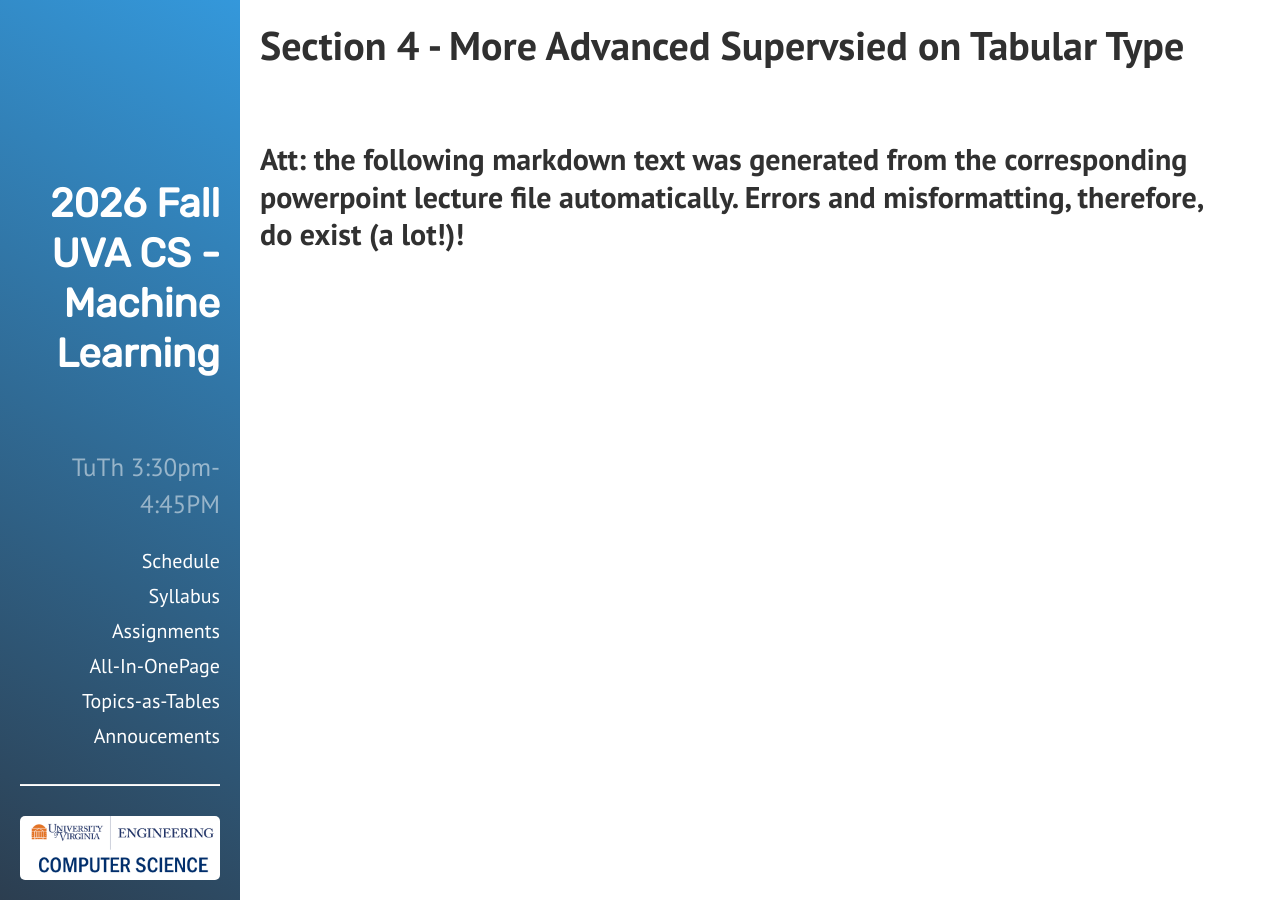
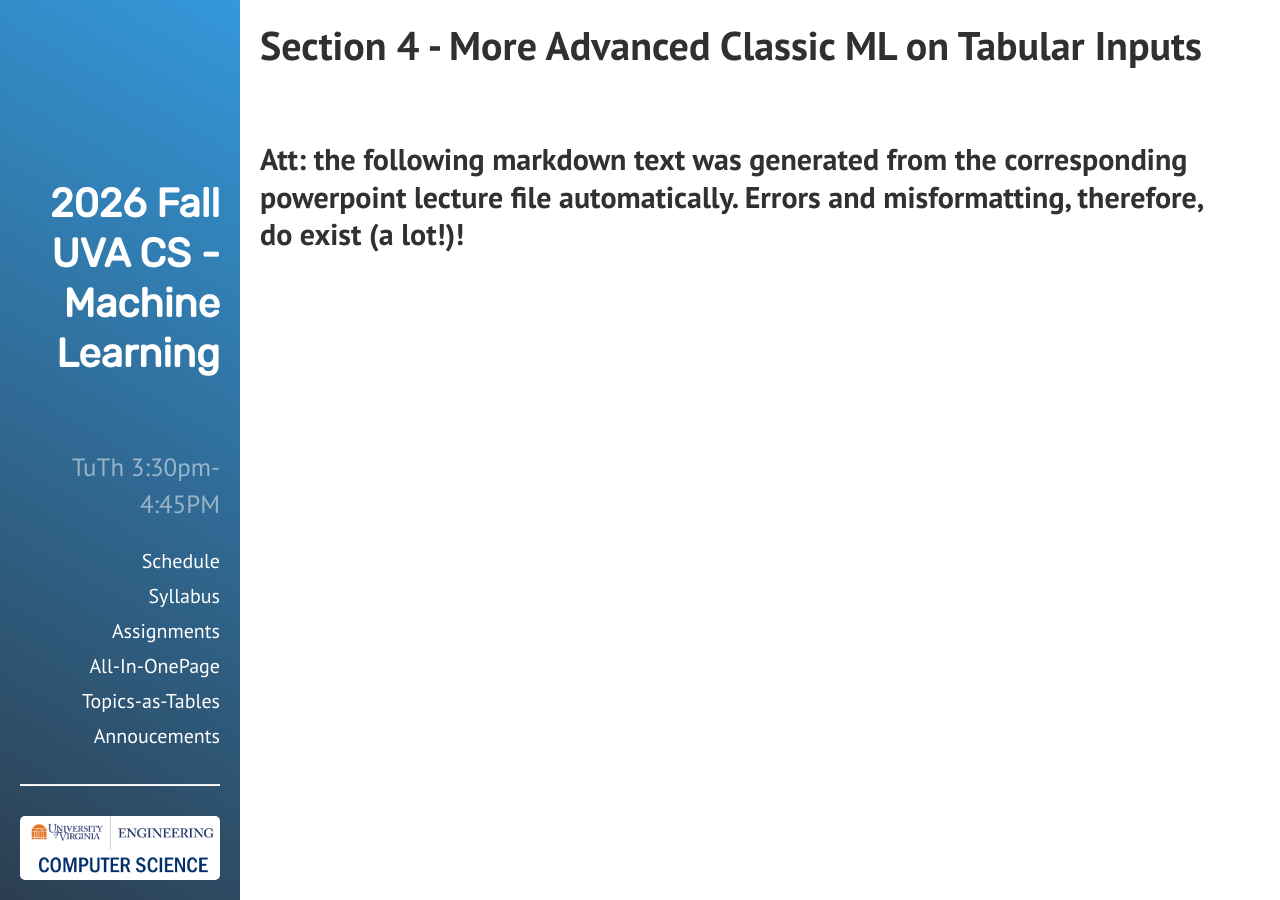
Before and after one commit to qiyanjun/2026Fall-UVA-CS-MachineLearningDeep, a Jekyll site: the page built from _contents/S4-00Starts.md, in a window 1280 px wide. Built offline with Jekyll 4.4.1, drawn with Linux system fonts in a browser that asks for light colours.

Commit message:
reorder the classic ML

```diff
--- a/_contents/S4-00Starts.md
+++ b/_contents/S4-00Starts.md
@@ -1,5 +1,5 @@
 ---
 layout: post
-title:  Section 4 - More Advanced Supervsied on Tabular Type
+title:  Section 4 - More Advanced Classic ML on Tabular Inputs
 lectureVersion: current
 ---
```
Also changed, not shown: _contents/S1-L01-nutshell.md (+1 -1 lines), _contents/S3-00Start.md (+1 -1 lines), _contents/S3-LzB-RL.md (renamed from _contents/S5-L04-RL.md, +1 -1 lines), _contents/S5-00Start.md (deleted, +0 -5 lines), _contents/S6-00Start.md (+1 -1 lines), _contents/S3-LzA-RL.md (renamed from _contents/S5-L03-RL.md).
